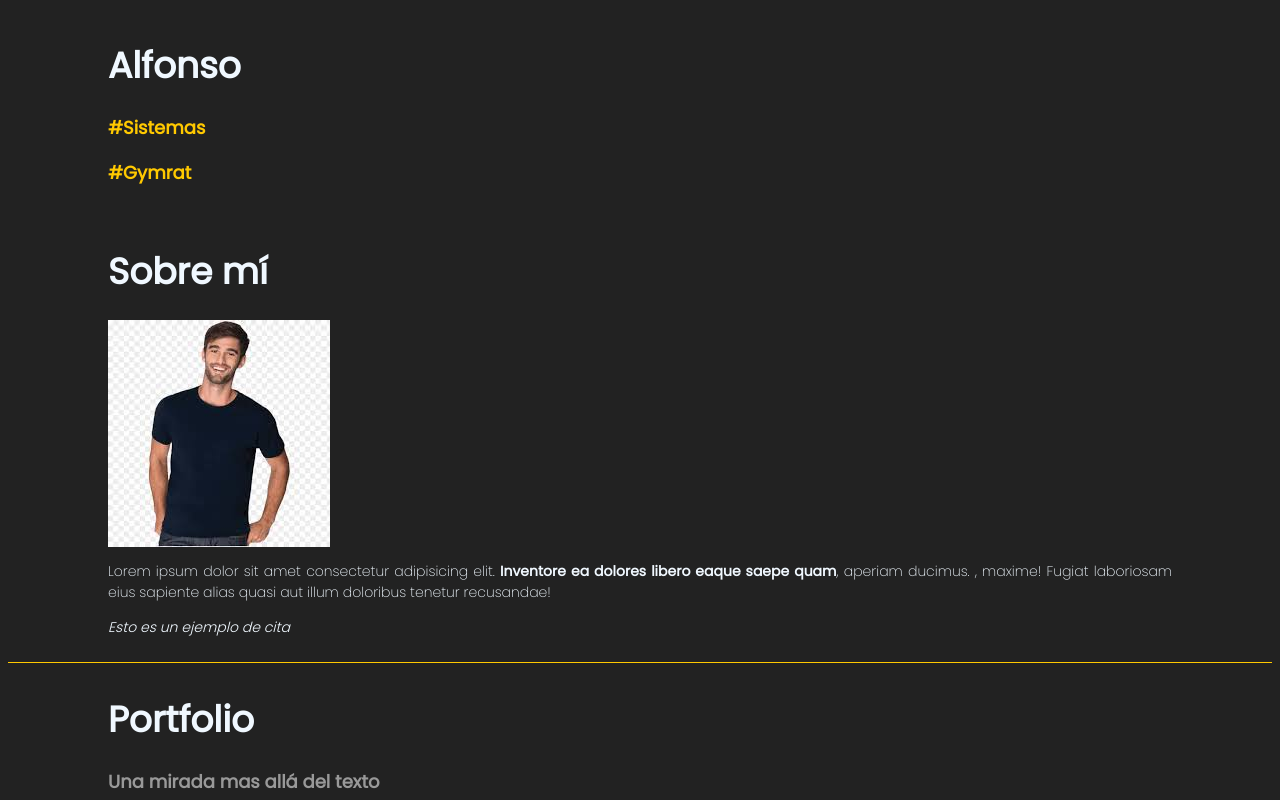
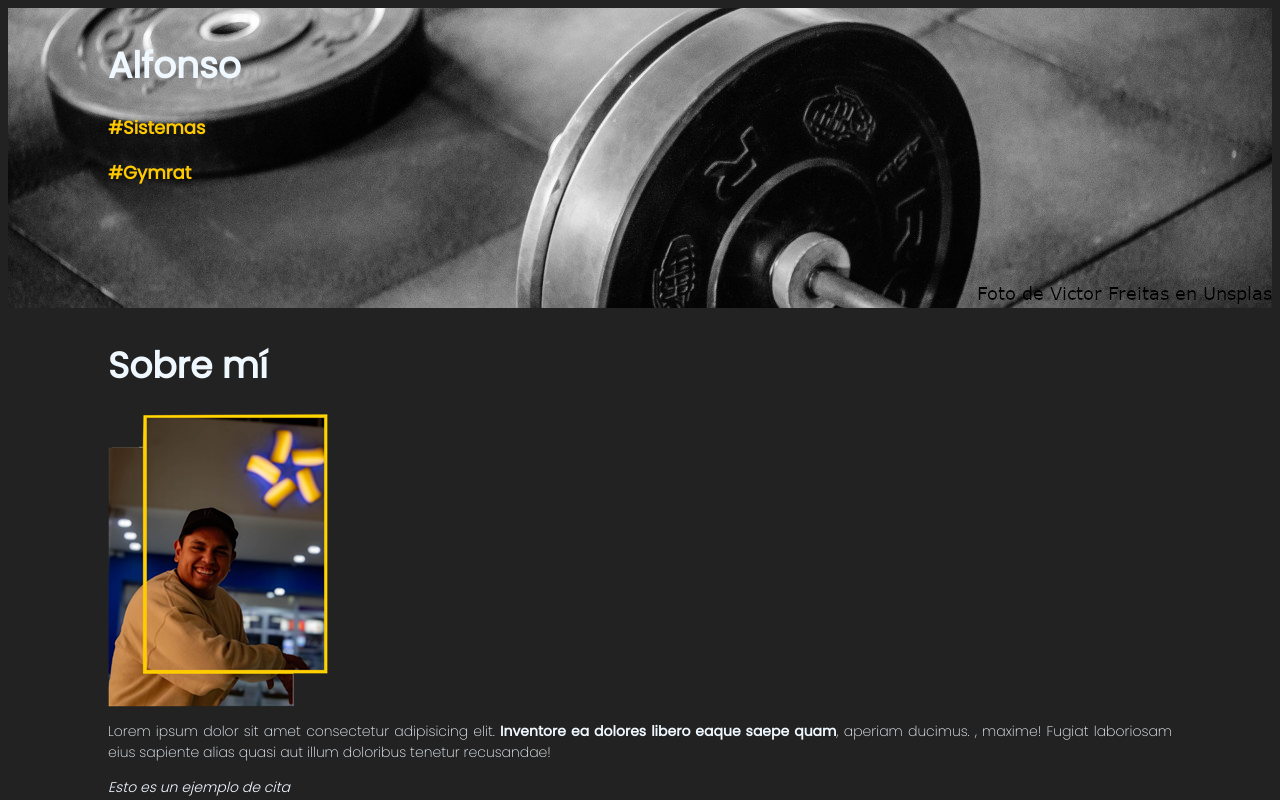
Before and after one commit to PonchoTM/Portafolio, a plain HTML site: page index.html in a window 1280 px wide. Shown: the top 800 px of the page. Drawn offline with Linux system fonts and the light colour scheme.

Commit message:
Add background and photo profile

```diff
--- a/css/estilos.css
+++ b/css/estilos.css
@@ -31,6 +31,12 @@ h3{
     padding: 10px 100px 10px 100px;
 
 }
+#inicio{
+    background-image: url("/Portafolio/recursos/fondo.jpg");
+    background-repeat: no-repeat;
+    background-size:cover ;
+    min-height: 280px;
+}
 #experencia{
     background-color: white;
     color: #222;
--- a/index.html
+++ b/index.html
@@ -18,7 +18,7 @@
         <!--Inicio de bloque Sobre mi-->
         <div id="sobremi" class="seccion">
             <h2>Sobre mí</h2>
-            <img src="recursos/images.png" alt="imagen luis">
+            <img src="recursos/aboutme2.png" alt="imagen luis">
             <p>Lorem ipsum dolor sit amet consectetur adipisicing elit. <strong>Inventore ea dolores libero eaque saepe quam</strong>, aperiam ducimus. <span>, maxime! Fugiat laboriosam </span> eius sapiente alias quasi aut illum doloribus tenetur recusandae!</p>
             <p><cite>Esto es un ejemplo de cita</cite></p>
         </div>
```
Also changed, not shown: home.html (line endings or trailing spaces), recursos/aboutme.png (added), recursos/aboutme2.png (added), recursos/fondo.jpg (added).
